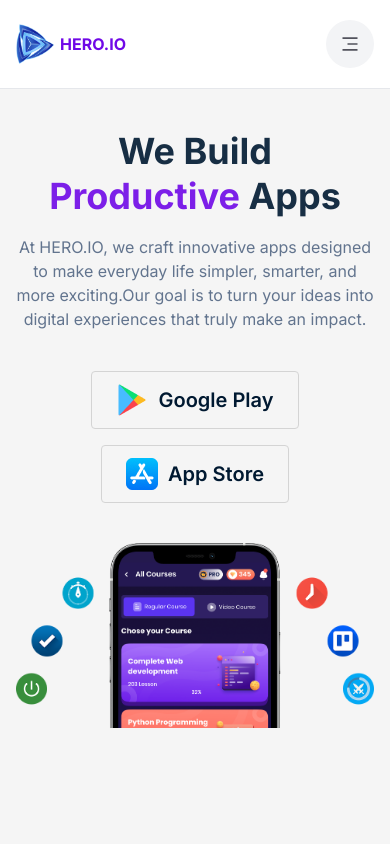
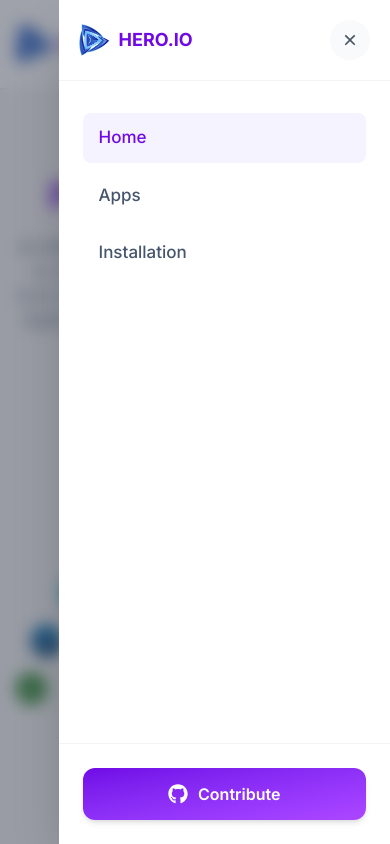
Before and after one commit to ownist/MRBA3, a React (Vite) app: page / in a window 390 px wide. Both pictures are taken after a click on the button 350 px from the left and 44 px from the top of the page. Shown: the top 844 px of the page. Built offline with nearby package versions, Linux system fonts and the light colour scheme.

Commit message:
feat(mobile-menu): Add full mobile navigation
- Implemented mobile sidebar navigation
- Added menu open/close functionality
- Integrated navigation links
- Included GitHub contribute button
- Managed body scroll behavior

```diff
--- a/src/components/MobileMenu.jsx
+++ b/src/components/MobileMenu.jsx
@@ -1,11 +1,105 @@
-import { RiMenu3Fill } from "react-icons/ri";
+import { RiMenu3Fill, RiCloseLine } from "react-icons/ri";
+import { useState, useEffect } from "react";
+import { Link, NavLink, useLocation } from "react-router";
+import { navigationItems } from "../constants";
+import { logo } from "../assets/assets";
+import { FaGithub } from "react-icons/fa";
 
 const MobileMenu = () => {
+  const [isOpen, setIsOpen] = useState(false);
+  const location = useLocation();
+
+  useEffect(() => {
+    setIsOpen(false);
+  }, [location.pathname]);
+
+  useEffect(() => {
+    if (isOpen) {
+      document.body.style.overflow = "hidden";
+    } else {
+      document.body.style.overflow = "unset";
+    }
+    return () => {
+      document.body.style.overflow = "unset";
+    };
+  }, [isOpen]);
+
   return (
     <div className="md:hidden">
-      <button className="text-xl text-zinc-600 font-semibold size-12 bg-gray-100 rounded-full grid place-items-center">
+      {/* Menu Button */}
+      <button
+        onClick={() => setIsOpen(true)}
+        className="text-xl text-violet-700 font-semibold size-12 bg-violet-50 hover:bg-violet-100 transition-colors rounded-full flex items-center justify-center cursor-pointer"
+        aria-label="Open menu"
+      >
         <RiMenu3Fill />
       </button>
+
+      <div
+        className={`fixed inset-0 bg-slate-900/40 backdrop-blur-sm z-40 transition-all duration-300 ${
+          isOpen ? "opacity-100 visible" : "opacity-0 invisible"
+        }`}
+        onClick={() => setIsOpen(false)}
+      />
+
+      <div
+        className={`fixed top-0 right-0 w-[85%] max-w-[340px] h-full bg-white z-50 shadow-2xl transition-transform duration-300 ease-in-out flex flex-col ${
+          isOpen ? "translate-x-0" : "translate-x-full"
+        }`}
+      >
+        <div className="flex items-center justify-between p-5 border-b border-gray-100">
+          <Link
+            to={"/"}
+            className="flex items-center gap-2"
+            onClick={() => setIsOpen(false)}
+          >
+            <img width={32} src={logo} alt="logo" />
+            <span className="text-violet-700 text-lg font-bold">HERO.IO</span>
+          </Link>
+          <button
+            onClick={() => setIsOpen(false)}
+            className="size-10 rounded-full bg-gray-50 flex items-center justify-center text-xl text-gray-600 hover:bg-gray-100 hover:text-red-500 transition-all cursor-pointer"
+            aria-label="Close menu"
+          >
+            <RiCloseLine />
+          </button>
+        </div>
+
+        {/* Navigation Links */}
+        <div className="flex-1 overflow-y-auto px-6 py-8">
+          <ul className="flex flex-col gap-2">
+            {navigationItems.map((item) => (
+              <li key={item.id}>
+                <NavLink
+                  to={item.path}
+                  className={({ isActive }) =>
+                    `block px-4 py-3 text-[17px] font-medium rounded-lg transition-all ${
+                      isActive
+                        ? "bg-violet-50 text-violet-700"
+                        : "text-slate-600 hover:bg-gray-50 hover:text-violet-600"
+                    }`
+                  }
+                >
+                  {item.label}
+                </NavLink>
+              </li>
+            ))}
+          </ul>
+        </div>
+
+        <div className="p-6 border-t border-gray-100 mt-auto">
+          <Link
+            to={"https://github.com/ownist/MRBA3"}
+            target="_blank"
+            className="block w-full"
+          >
+            <button className="w-full flex justify-center items-center gap-x-2.5 px-4 py-3.5 bg-linear-to-br from-violet-700 to-purple-500 rounded-xl text-white text-base font-semibold shadow-md active:scale-95 transition-all duration-200 cursor-pointer">
+              <FaGithub className="text-xl" />
+              <span>Contribute</span>
+            </button>
+          </Link>
+        </div>
+      </div>
     </div>
   );
 };
```
